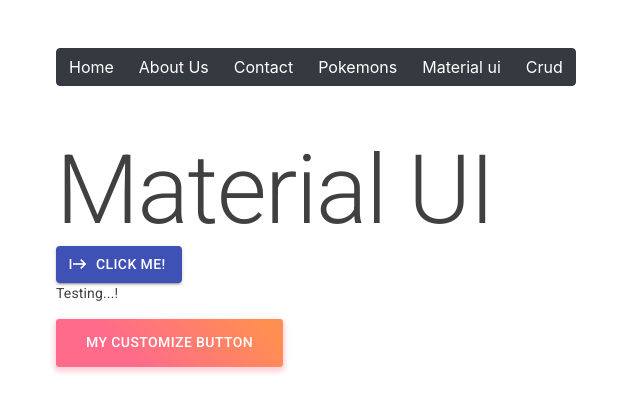
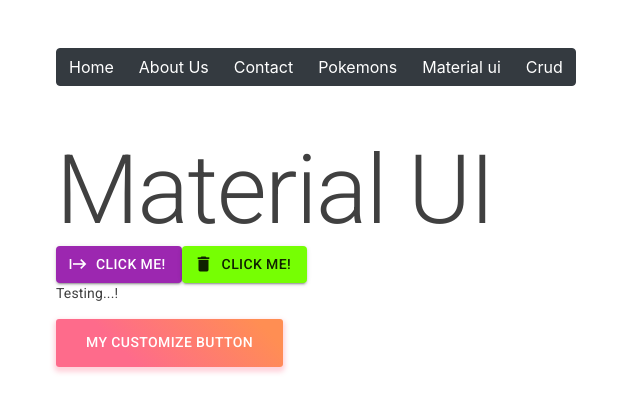
Before and after one commit to moive/react-hooks, a React (Create React App) app: page /material-ui in a window 1280 px wide. Shown: the top 412 px of the page, without its empty margins (0-640 px from the left). Built offline with nearby package versions, Linux system fonts and the light colour scheme.

Commit message:
create theme customize

```diff
--- a/src/App.js
+++ b/src/App.js
@@ -18,6 +18,8 @@
 
 import generateStore from './redux/store';
 import MaterialUi from './components/MaterialUi';
+import { ThemeProvider } from '@material-ui/core';
+import theme from '../src/configTheme';
 
 
 function App() {
@@ -129,7 +131,9 @@
             </Provider>
           </Route>
           <Route path="/material-ui">
-            <MaterialUi/>
+            <ThemeProvider theme={theme}>
+              <MaterialUi/>
+            </ThemeProvider>
           </Route>
         </Switch>
       </div>
--- a/src/components/MaterialUi.jsx
+++ b/src/components/MaterialUi.jsx
@@ -29,6 +29,12 @@
                 onClick={()=> ClickMe()}
                 startIcon={<Icon>start</Icon>}
             >Click me!</Button>
+            <Button
+                variant="contained"
+                color="secondary"
+                onClick={()=> ClickMe()}
+                startIcon={<Icon>delete</Icon>}
+            >Click me!</Button>
             <Typography variant="body2" paragraph color="initial">Testing...!</Typography>
             <Button className={classes.custonBtn}>
                 My customize button
--- /dev/null
+++ b/src/configTheme.js
@@ -0,0 +1,15 @@
+import { createMuiTheme } from "@material-ui/core";
+import { lightGreen, purple } from "@material-ui/core/colors";
+
+const theme = createMuiTheme({
+    palette:{
+        primary: {
+            main: purple[500]
+        },
+        secondary:{
+            main: lightGreen.A400
+        }
+    }
+});
+
+export default theme;
```
Also changed, not shown: 1 other file (tests, documents, lock files or other folders).
